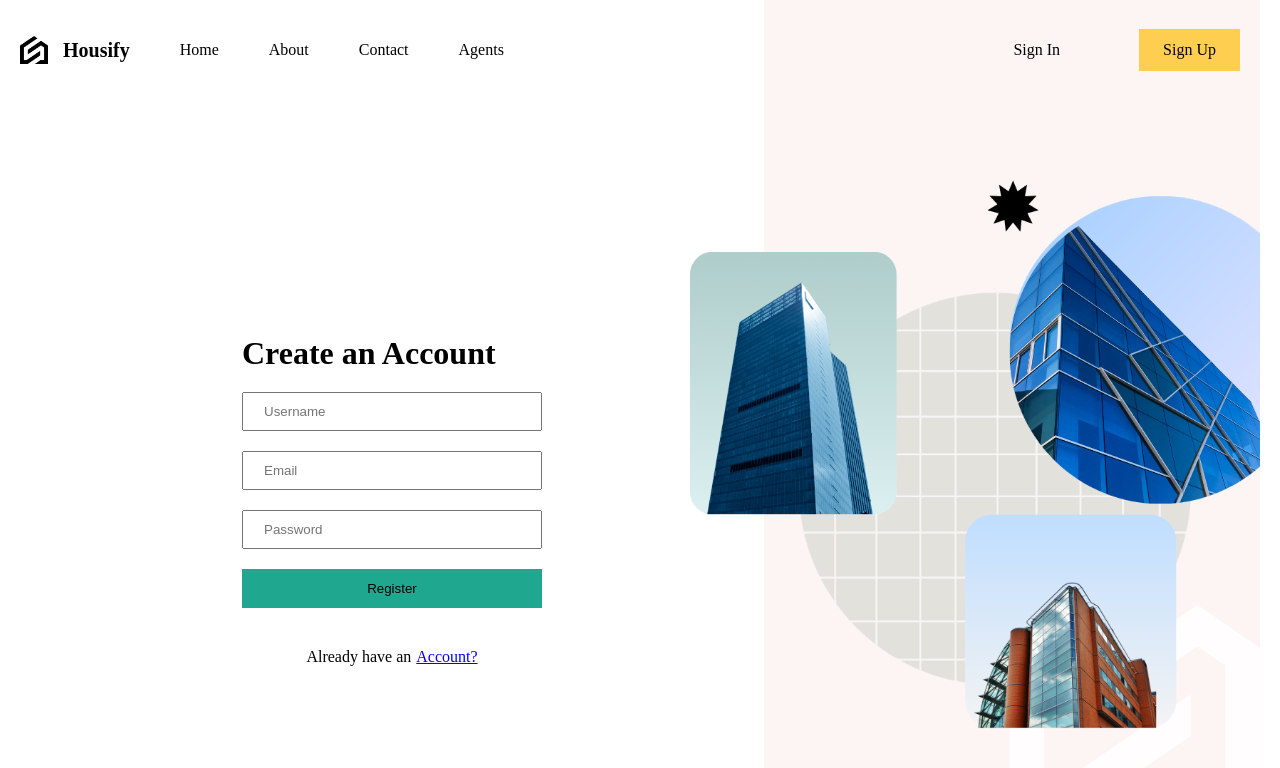
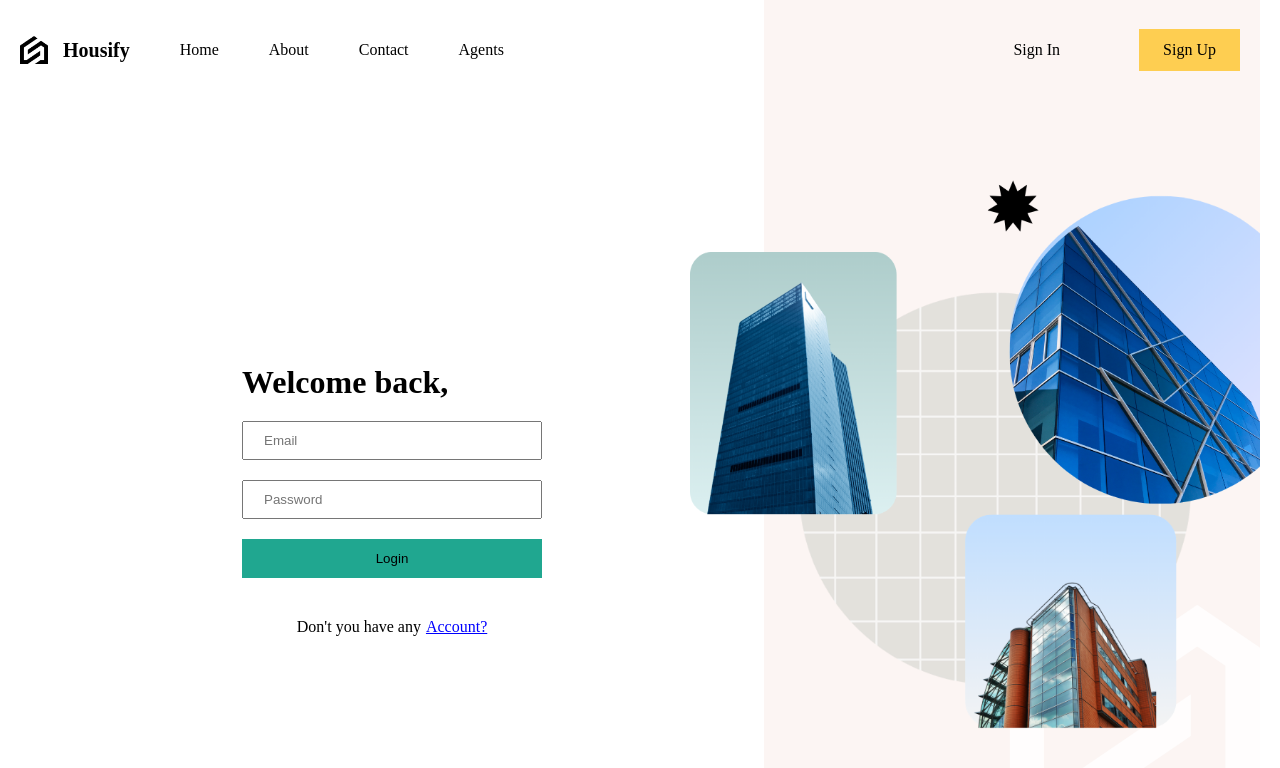
Before and after one commit to swasthikg73/Housify, a React (Vite) app in the folder client/: page /login in a window 1280 px wide. Shown: the top 768 px of the page. Built offline with nearby package versions, Linux system fonts and the light colour scheme.

Commit message:
Login flow added

```diff
--- a/client/src/pages/login/Login.jsx
+++ b/client/src/pages/login/Login.jsx
@@ -1,68 +1,53 @@
 import "./Login.scss";
 import { assets } from "../../assets/assets";
-import { useState } from "react";
+import apiRequest from "../../lib/apiRequest.js";
+import { Link, useNavigate } from "react-router-dom";
+import { toast } from "react-toastify";
 
 const Login = () => {
-  const [register, setRegister] = useState(true);
+  const navigate = useNavigate();
+  const onSubmitHandler = async (e) => {
+    e.preventDefault();
+    const formData = new FormData(e.target);
 
-  const form = {
-    name: "",
-    email: "",
-    password: "",
-  };
+    const email = formData.get("email");
+    const password = formData.get("password");
 
-  const onSubmit = () => {
-    e.target.preventDefault();
-    console.log("Clicked");
+    try {
+      const res = await apiRequest.post("/auth/login", {
+        email,
+        password,
+      });
+      console.log(res.data);
 
-    console.log(form);
+      if (res.data.success) {
+        toast.success(res.data.message);
+        navigate("/");
+      } else {
+        toast.error(res.data.message);
+      }
+    } catch (error) {
+      console.log(error);
+      toast.error(error.response.data.message);
+    }
   };
 
   return (
     <div className="form-wrapper">
       <div className="form">
-        <form>
-          {register ? <h1>Create an Account</h1> : <h1>Welcome back,</h1>}
-          {register && (
-            <input
-              name="username"
-              type="text"
-              value={form.name}
-              placeholder="Username"
-            />
-          )}
-          <input
-            name="email"
-            type="text"
-            value={form.email}
-            placeholder="Email"
-          />
-          <input
-            name="password"
-            type="password"
-            value={form.password}
-            placeholder="Password"
-          />
-          <button onClick={(e) => onSubmit(e)} type="submit">
-            {register ? "Register" : "Login"}
-          </button>
+        <form onSubmit={onSubmitHandler}>
+          <h1>Welcome back,</h1>
+          <input name="email" type="text" placeholder="Email" />
+          <input name="password" type="password" placeholder="Password" />
+          <button type="submit">Login</button>
         </form>
 
-        {register ? (
-          <p>
-            Already have an
-            <span className="link" onClick={() => setRegister(!register)}>
-              Account?
-            </span>
-          </p>
-        ) : (
-          <p>
-            Don't you have any
-            <span className="link" onClick={() => setRegister(!register)}>
-              Account?
-            </span>
-          </p>
-        )}
+        <p>
+          Don't you have any
+          <Link to="/register" className="link">
+            Account?
+          </Link>
+        </p>
       </div>
       <div className="imageContainer">
         <img src={assets.bg} alt="" />
```
